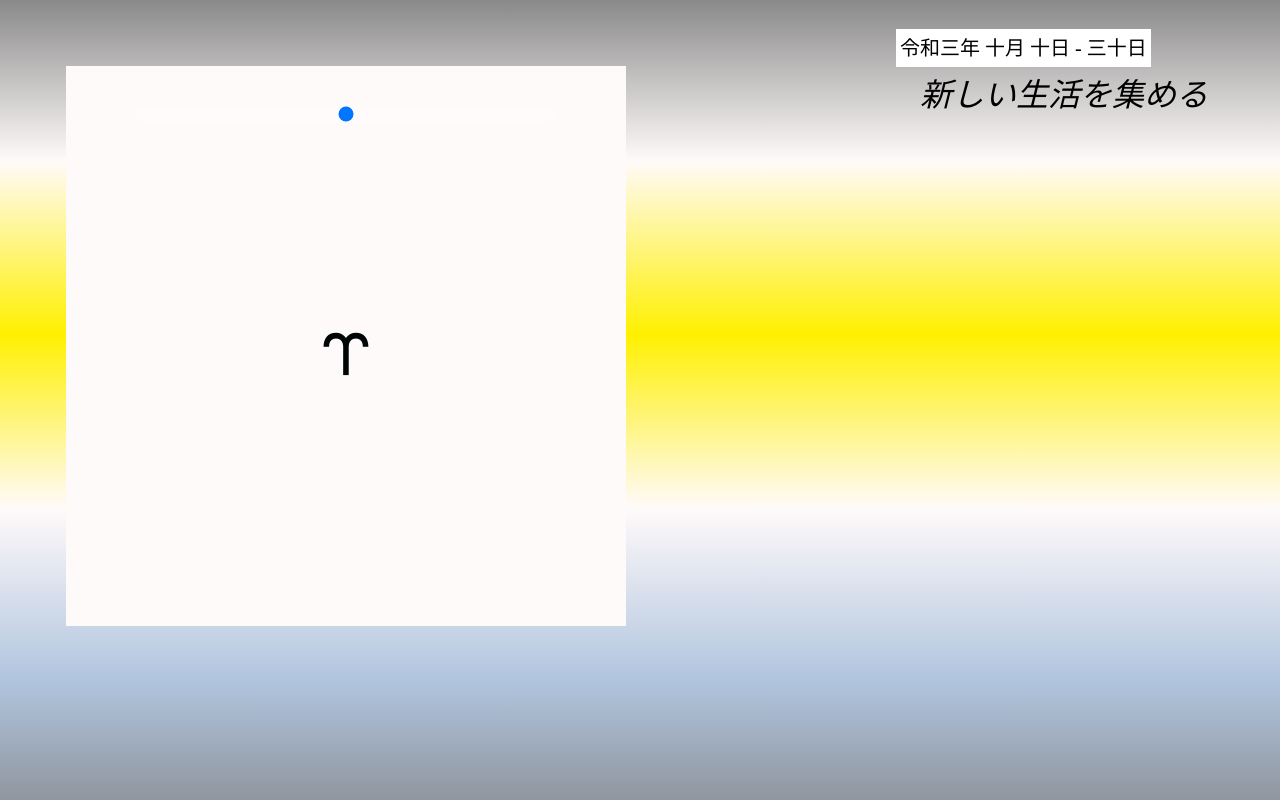
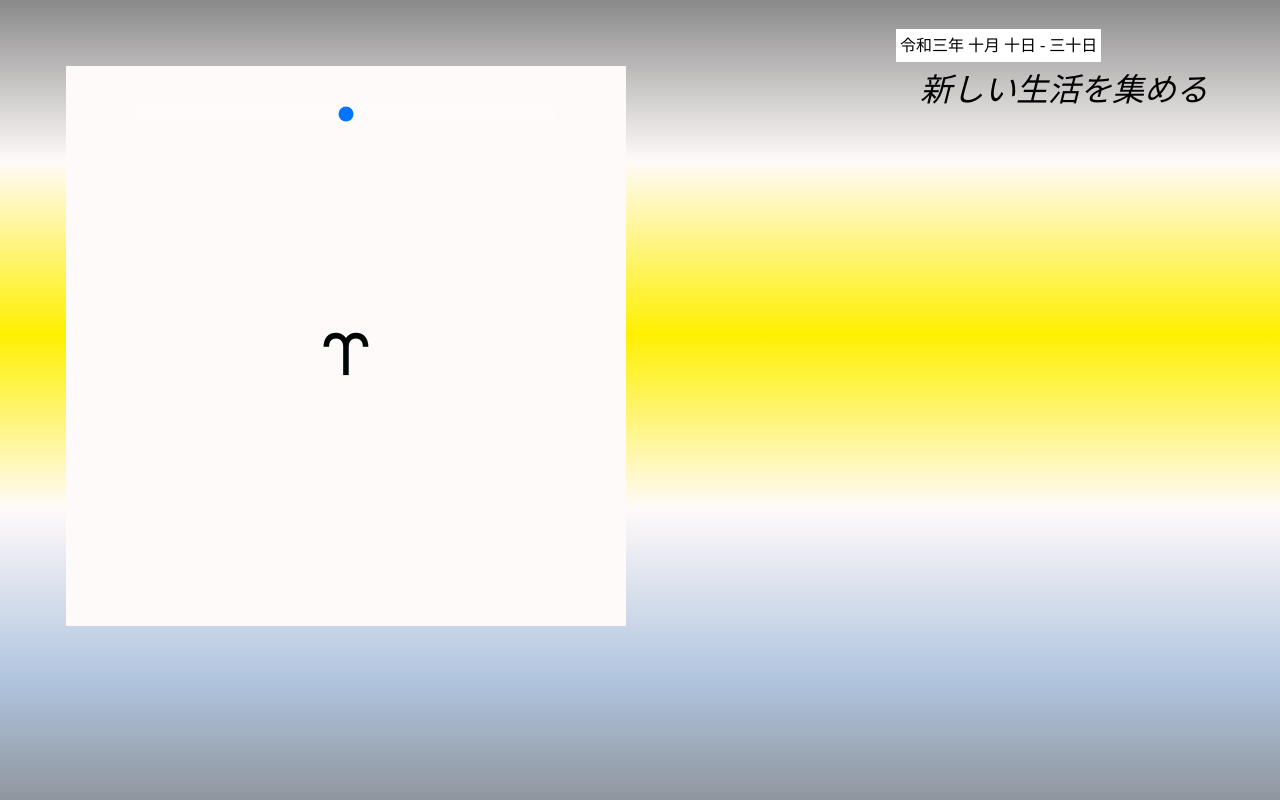
Before and after one commit to creative-community-pehu/index, a PHP site: page /sp/gradation.php in a window 1280 px wide. Run offline with PHP 8.4, Linux system fonts and the light colour scheme; data that the repository does not hold is empty; some libraries are stand-ins or nearby versions.

Commit message:
Update gradation.php

```diff
--- a/sp/gradation.php
+++ b/sp/gradation.php
@@ -46,7 +46,7 @@ body  {overflow-x:hidden;}
 }
 #bg_link b {
     font-weight:500;
-    font-size:1.25rem;
+    font-size:1rem;
     background:#fff;
     padding:0.5rem 0.25rem;
 }
```
